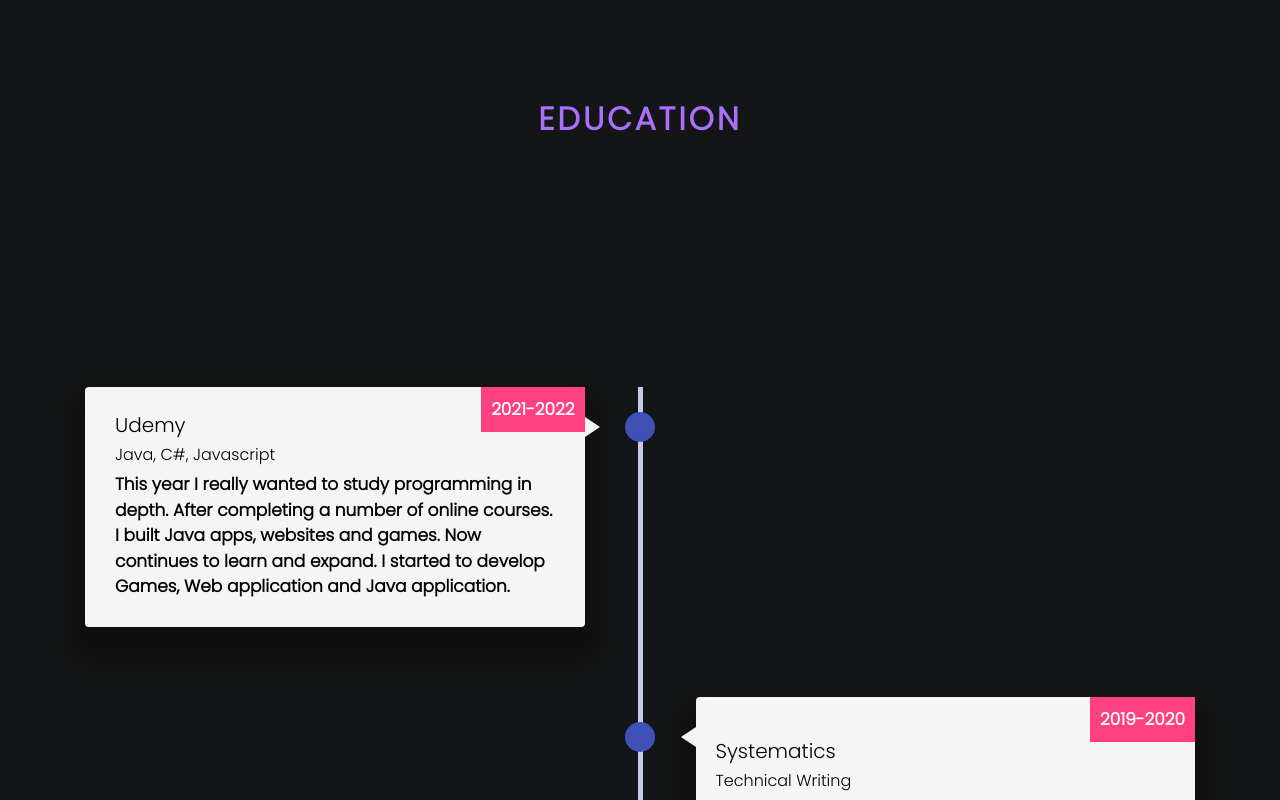
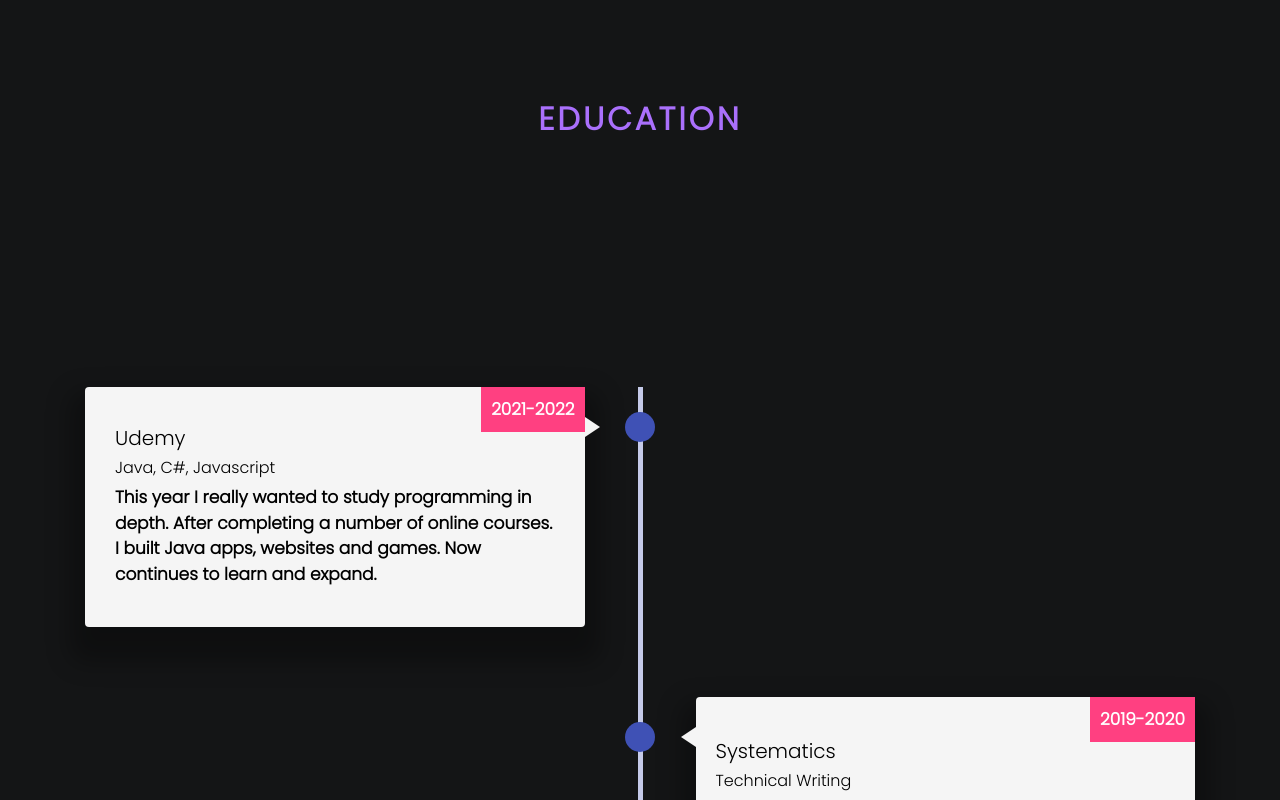
Before and after one commit to bn-jo/Portfolio, a plain HTML site: page Portfolio/education.html in a window 1280 px wide. Shown: the part 837-1637 px from the top of the page. Drawn offline with nearby package versions, Linux system fonts and the light colour scheme; some icons are missing; files whose address does not match are found by name.

Commit message:
Update education.html

```diff
--- a/Portfolio/education.html
+++ b/Portfolio/education.html
@@ -260,10 +260,6 @@
                             I built Java apps, websites and games.
                             Now continues to learn and expand.
 
-
-
-
-                      I started to develop Games, Web application and Java application.
                     </div>
                 </div>
             </div>
```
